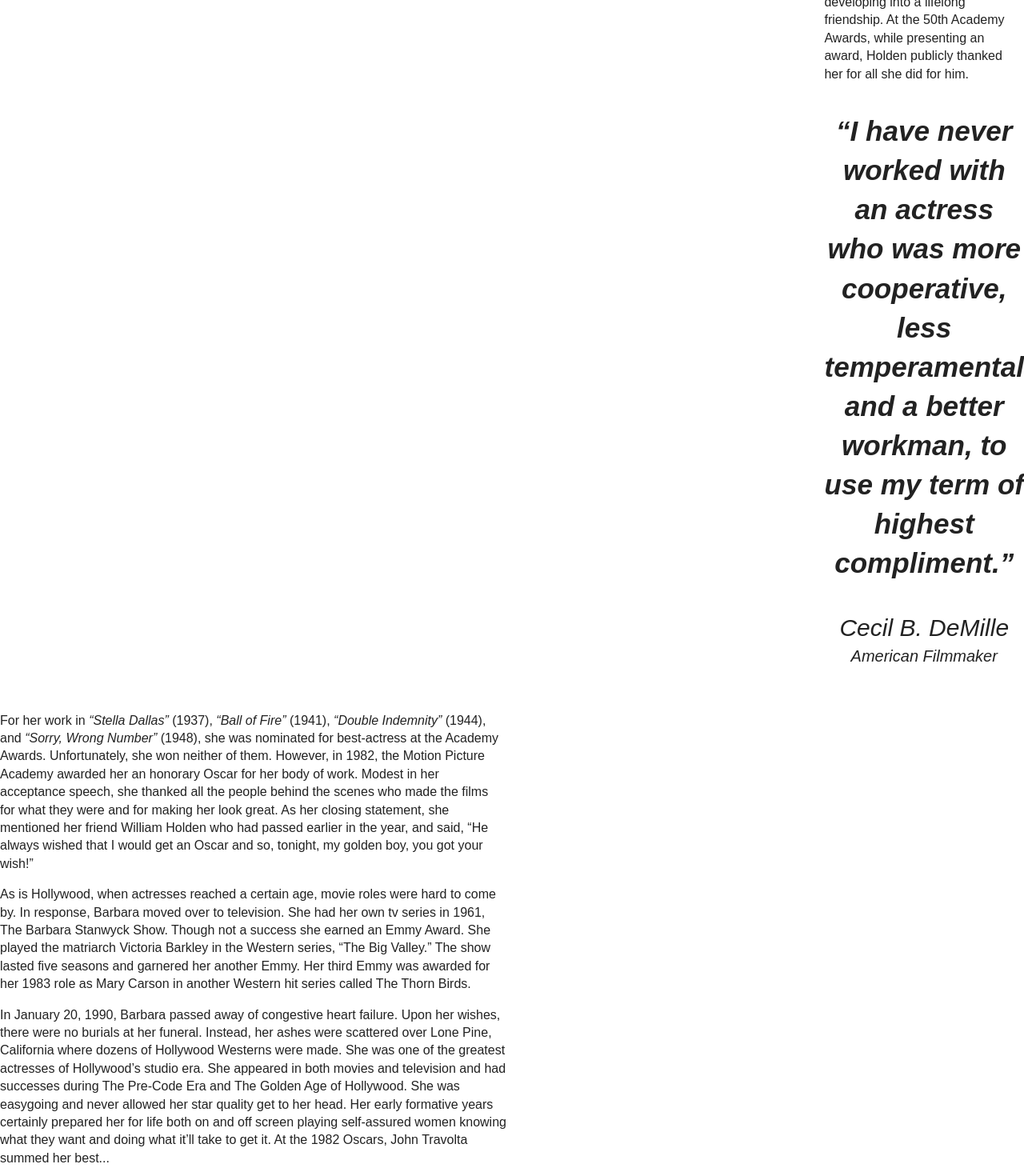
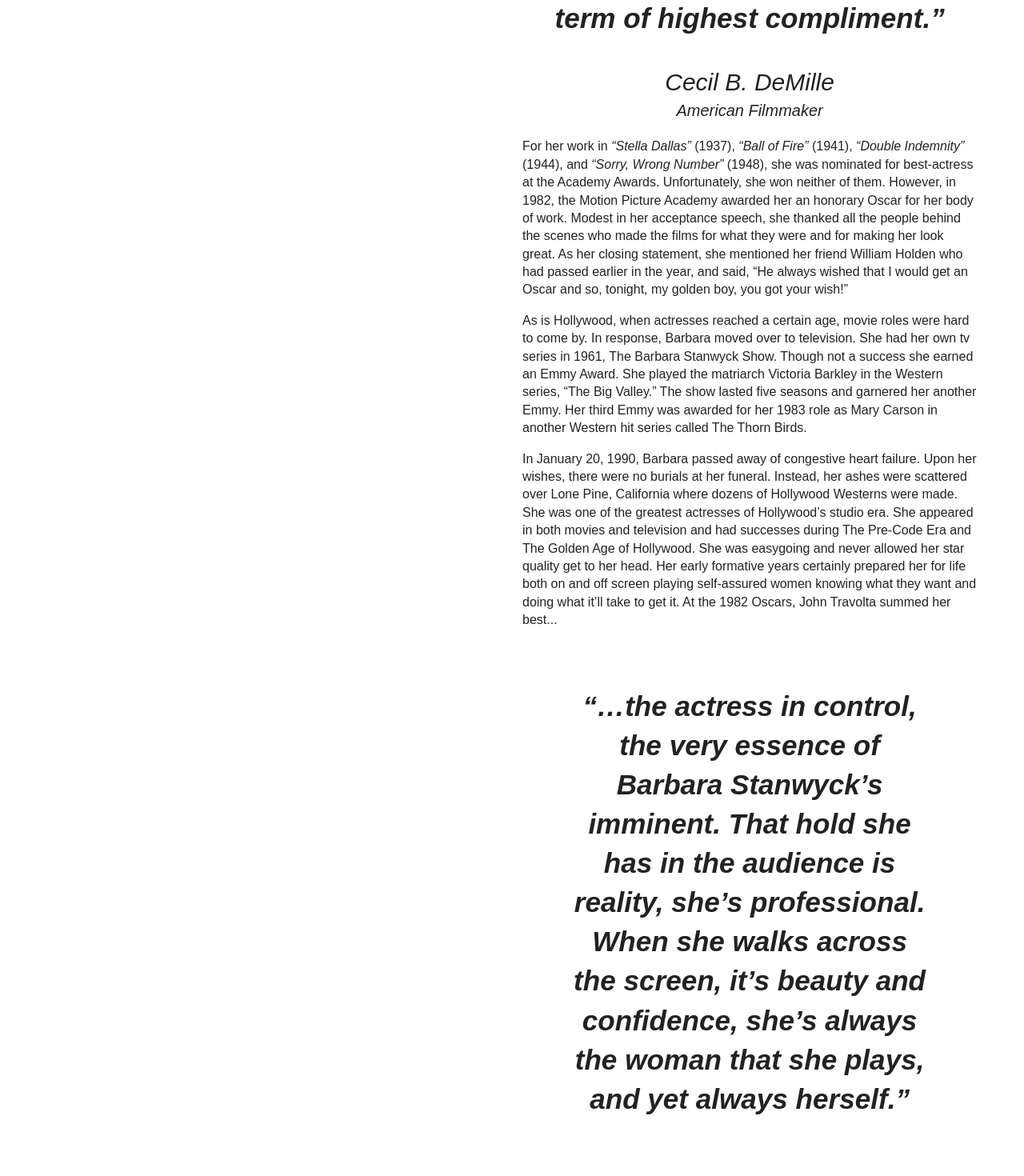
Before and after one commit to christinetran825/stanwyck-tribute, a React (Create React App) app: page / in a window 1280 px wide. Shown: the part 10351-11821 px from the top of the page at 80% size. Built offline with nearby package versions, Linux system fonts and the light colour scheme.

Commit message:
cleaned up file

```diff
--- a/src/components/BeingStany.js
+++ b/src/components/BeingStany.js
@@ -8,29 +8,28 @@ class BeingStany extends Component {
           <img src="./images/golden-boy.jpg" alt="stanwyck in golden boy"/>
         </div>
         <h2 className="section-title">Being Stany</h2>
-        <div className="personality">
-          <article className="story">
+        <article className="story">
+          <article className="personality">
             <p>Maybe it’s just me, but when watching any of Stany’s (or Missy, as many have nicknamed her) films, I can see myself in her characters. Stany made me believe I could be her characters, the good and the bad. Her performances were raw, honest. She was the everyday women - flaws, perfection, insecurity, authentic, generous, career-driven, professional, and full of integrity and independent spirit. The characteristic traits she forged from every role weren’t too far away from her true self. It was well known that she was as real as it gets; or how today’s society calls it, “keeping it 100.” While most Hollywood actors at the time were trained to speak in a “sophisticated Mid Atlantic” accent, she kept her natural Brooklyn accent throughout her films. She was named the highest earning woman in America in 1944 at $400,0000. Today, that’s about $5.6 million. Her name may have even sparked the popularity of naming young girls “Barbara” in 1942. Stories and testimonials shed light on her reputation from directors like Frank Capra, Fritz Lang, and Preston Sturges almost unanimously praising her. The director Cecil B. DeMille, once wrote, “I have never worked with an actress who was more cooperative, less temperamental and a better workman, to use my term of highest compliment.’’</p>
             <p>She admired regular working folks, making an effort getting to know the crew members from their names to their life. She treated people with respect and kindness while fighting for her beliefs. An unknown actor at the time, William Holden was cast as the leading role in the 1939 film, Golden Boy. Barbara fought hard to keep him cast and guided him on his acting journey that year. His gratitude lasted for years to come developing into a lifelong friendship. At the 50th Academy Awards, while presenting an award, Holden publicly thanked her for all she did for him.</p>
           </article>
-          <div id="testimonials" className="quotes">
+          <article id="testimonials" className="quotes">
             <h3 className="quote">“I have never worked with an actress who was more cooperative, less temperamental and a better workman, to use my term of highest compliment.”</h3>
             <p className="author">Cecil B. DeMille</p>
             <p className="author-title">American Filmmaker</p>
-          </div>
-        </div>
-        <div className="later-life">
-          <article className="story">
+          </article>
+
+          <article className="later-life">
             <p>For her work in <span className="film-name">“Stella Dallas”</span> (1937), <span className="film-name">“Ball of Fire”</span> (1941), <span className="film-name">“Double Indemnity”</span> (1944), and <span className="film-name">“Sorry, Wrong Number”</span> (1948), she was nominated for best-actress at the Academy Awards. Unfortunately, she won neither of them. However, in 1982, the Motion Picture Academy awarded her an honorary Oscar for her body of work. Modest in her acceptance speech, she thanked all the people behind the scenes who made the films for what they were and for making her look great. As her closing statement, she mentioned her friend William Holden who had passed earlier in the year, and said, “He always wished that I would get an Oscar and so, tonight, my golden boy, you got your wish!”</p>
 
             <p>As is Hollywood, when actresses reached a certain age, movie roles were hard to come by. In response, Barbara moved over to television. She had her own tv series in 1961, The Barbara Stanwyck Show. Though not a success she earned an Emmy Award. She played the matriarch Victoria Barkley in the Western series, “The Big Valley.” The show lasted five seasons and garnered her another Emmy. Her third Emmy was awarded for her 1983 role as Mary Carson in another Western hit series called The Thorn Birds.</p>
 
             <p>In January 20, 1990, Barbara passed away of congestive heart failure. Upon her wishes, there were no burials at her funeral. Instead, her ashes were scattered over Lone Pine, California where dozens of Hollywood Westerns were made. She was one of the greatest actresses of Hollywood’s studio era. She appeared in both movies and television and had successes during The Pre-Code Era and The Golden Age of Hollywood. She was easygoing and never allowed her star quality get to her head. Her early formative years certainly prepared her for life both on and off screen playing self-assured women knowing what they want and doing what it’ll take to get it. At the 1982 Oscars, John Travolta summed her best...</p>
           </article>
-          <div id="testimonials" className="quotes">
-            <h3 className="quote">“…the actress in control, the very essence of Barbara Stanwyck’s imminent. That hold she has in the audience is reality, she’s professional. When she walks across the screen, it’s beauty and confidence, she’s always the woman that she plays, and yet always herself.”</h3>
-          </div>
-        </div>
+        </article>
+        <article id="testimonials" className="quotes">
+          <h3 className="quote">“…the actress in control, the very essence of Barbara Stanwyck’s imminent. That hold she has in the audience is reality, she’s professional. When she walks across the screen, it’s beauty and confidence, she’s always the woman that she plays, and yet always herself.”</h3>
+        </article>
       </section>
     )
   }
```
